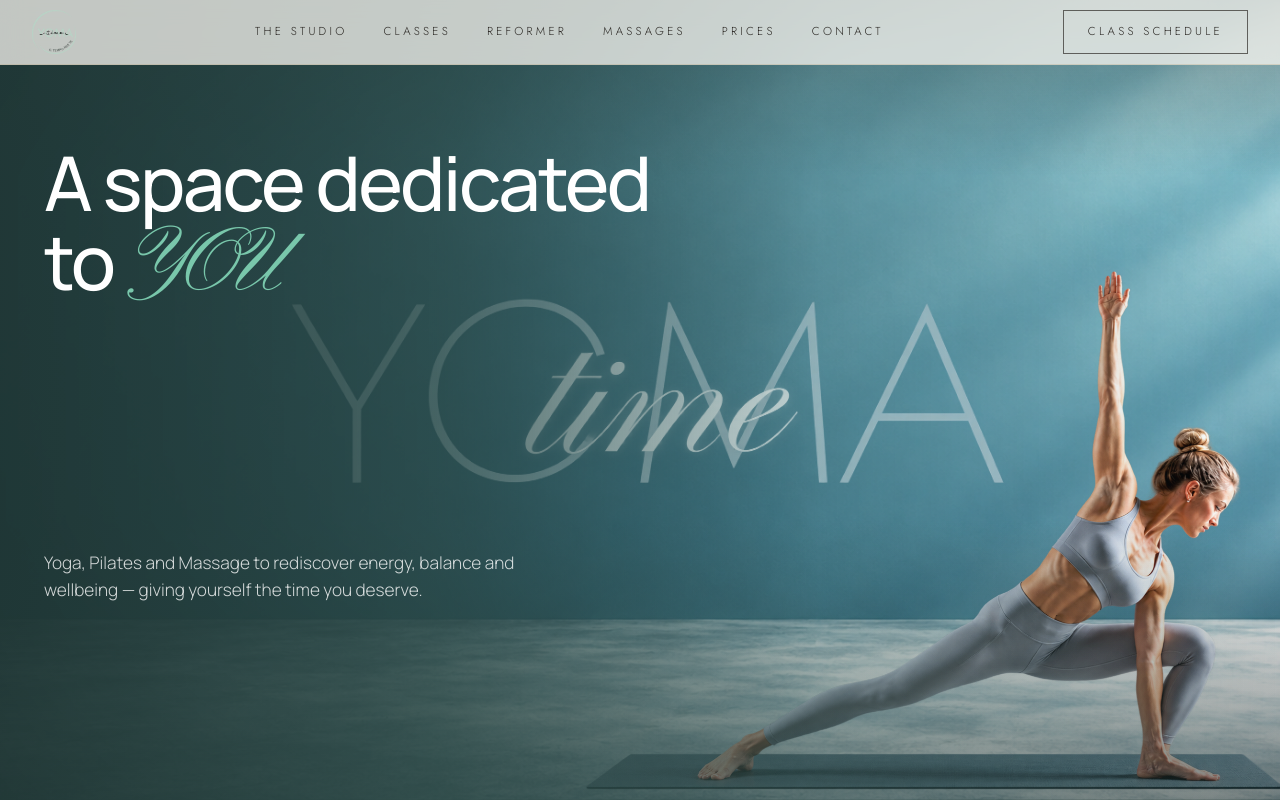
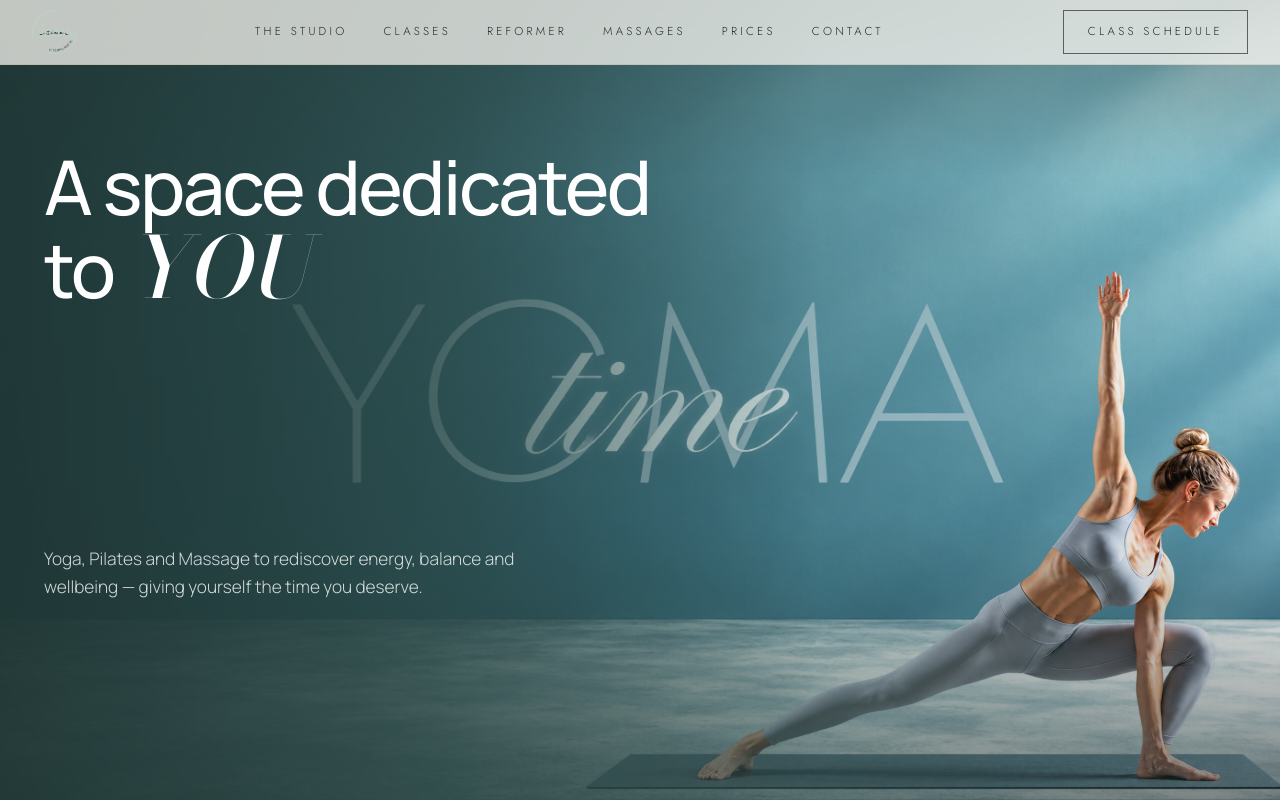
Before and after one commit to HicaroDev/yomatimev2, a Next.js app: page /en in a window 1280 px wide. Shown: the top 800 px of the page. Built offline with nearby package versions, Linux system fonts and the light colour scheme.

Commit message:
fix(site): simplifica destaque tipografico do TE

```diff
--- a/src/components/Hero.module.css
+++ b/src/components/Hero.module.css
@@ -1,7 +1,5 @@
 /* ===== YomaTime — Hero ===== */
 .hero {
-  --sage: #79c7ab;
-
   position: relative;
   min-height: 100svh;
   display: flex;
@@ -100,11 +98,12 @@
   letter-spacing: -0.035em;
 }
 .script {
-  font-family: var(--font-script, "Pinyon Script"), cursive;
-  font-weight: 400;
-  font-size: 1.22em;
+  font-family: var(--font-bodoni, Georgia), serif;
+  font-style: italic;
+  font-weight: 500;
+  font-size: 1.12em;
   letter-spacing: 0;
-  color: var(--sage);
+  color: var(--color-cipria);
   padding-right: 0.06em;
 }
 
```
